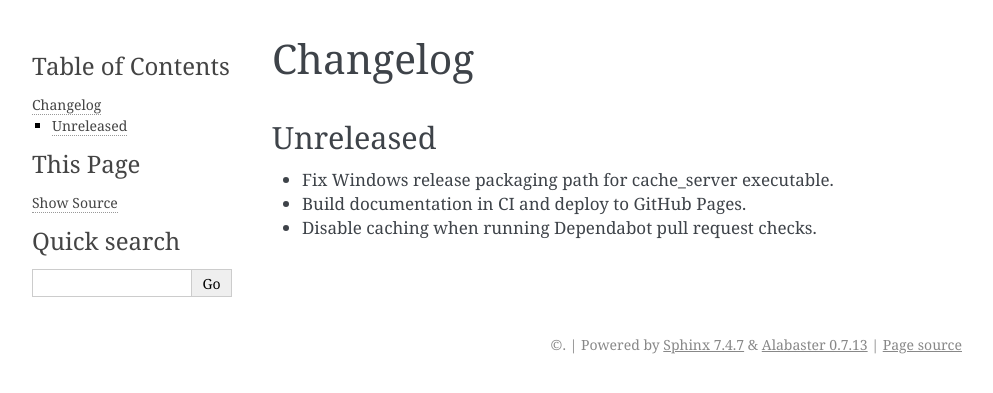
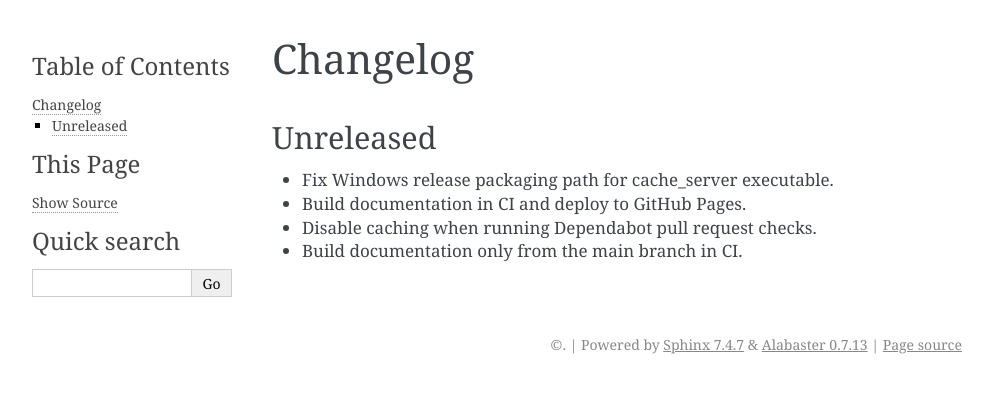
Before and after one commit to tr0yspradling/bread, a Sphinx documentation site: the page built from docs/CHANGELOG.md, in a window 1280 px wide. Shown: the top 393 px of the page, without its empty margins (148-1141 px from the left). Built offline with Sphinx 7.4.7, drawn with Linux system fonts in a browser that asks for light colours.

Commit message:
ci: build docs only on main
Signed-off-by: Codex <codex@openai.com>

```diff
--- a/docs/CHANGELOG.md
+++ b/docs/CHANGELOG.md
@@ -4,3 +4,4 @@
 - Fix Windows release packaging path for cache_server executable.
 - Build documentation in CI and deploy to GitHub Pages.
 - Disable caching when running Dependabot pull request checks.
+- Build documentation only from the main branch in CI.
```
Also changed, not shown: 1 other file.
